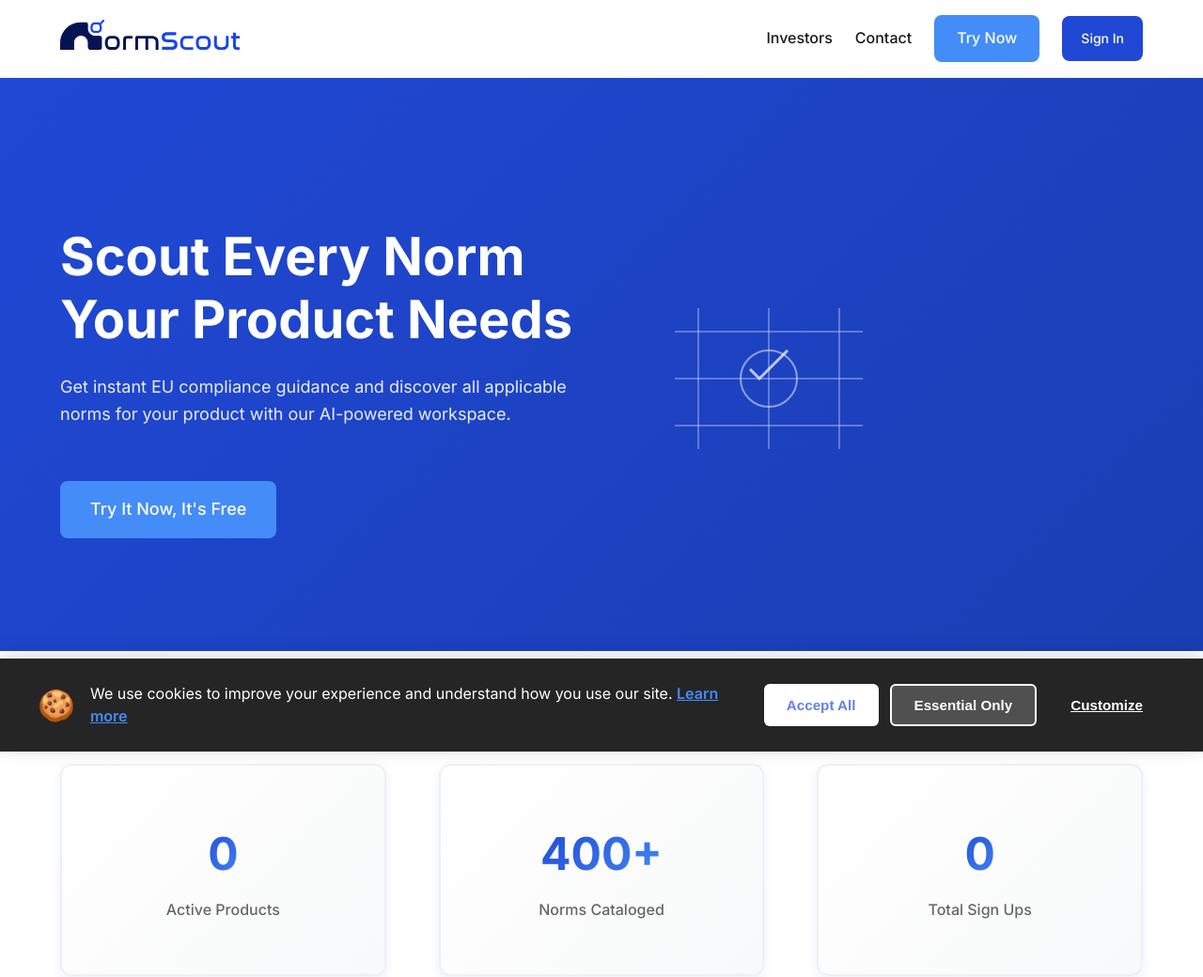
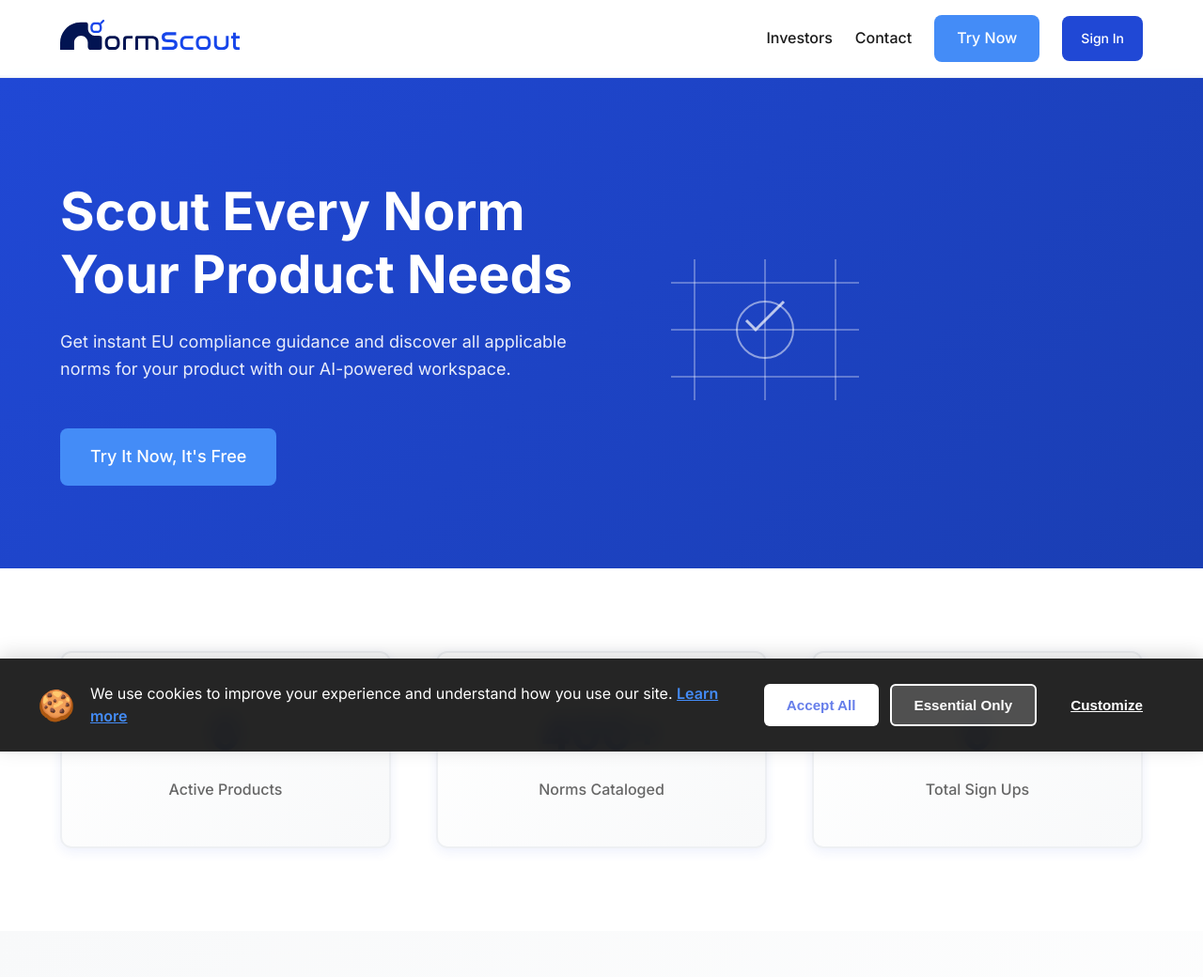
Before and after one commit to Hausertimo/Hausertimo.github.io, a Flask app: page / in a window 1280 px wide. Shown: the top 1040 px of the page at 94% size. Run offline with Flask 3, Linux system fonts and the light colour scheme; parts of the project's set-up code (start-up, migrations or seed data) failed here and were passed over.

Commit message:
Reduce spacing to more balanced levels
Adjusted spacing variables to reduce excessive whitespace:
- lg: 40px → 36px
- xl: 56px → 48px
- 2xl: 80px → 64px
- 3xl: 120px → 88px
- 4xl: 160px → 112px

This creates better balance - more breathing room than before but not overwhelming.

🤖 Generated with [Claude Code](https://claude.com/claude-code)

Co-Authored-By: Claude <noreply@anthropic.com>

```diff
--- a/static/style.css
+++ b/static/style.css
@@ -21,11 +21,11 @@
     --spacing-xs: 8px;
     --spacing-sm: 16px;
     --spacing-md: 24px;
-    --spacing-lg: 40px;
-    --spacing-xl: 56px;
-    --spacing-2xl: 80px;
-    --spacing-3xl: 120px;
-    --spacing-4xl: 160px;
+    --spacing-lg: 36px;
+    --spacing-xl: 48px;
+    --spacing-2xl: 64px;
+    --spacing-3xl: 88px;
+    --spacing-4xl: 112px;
 
     /* Border radius */
     --radius-sm: 4px;
```
